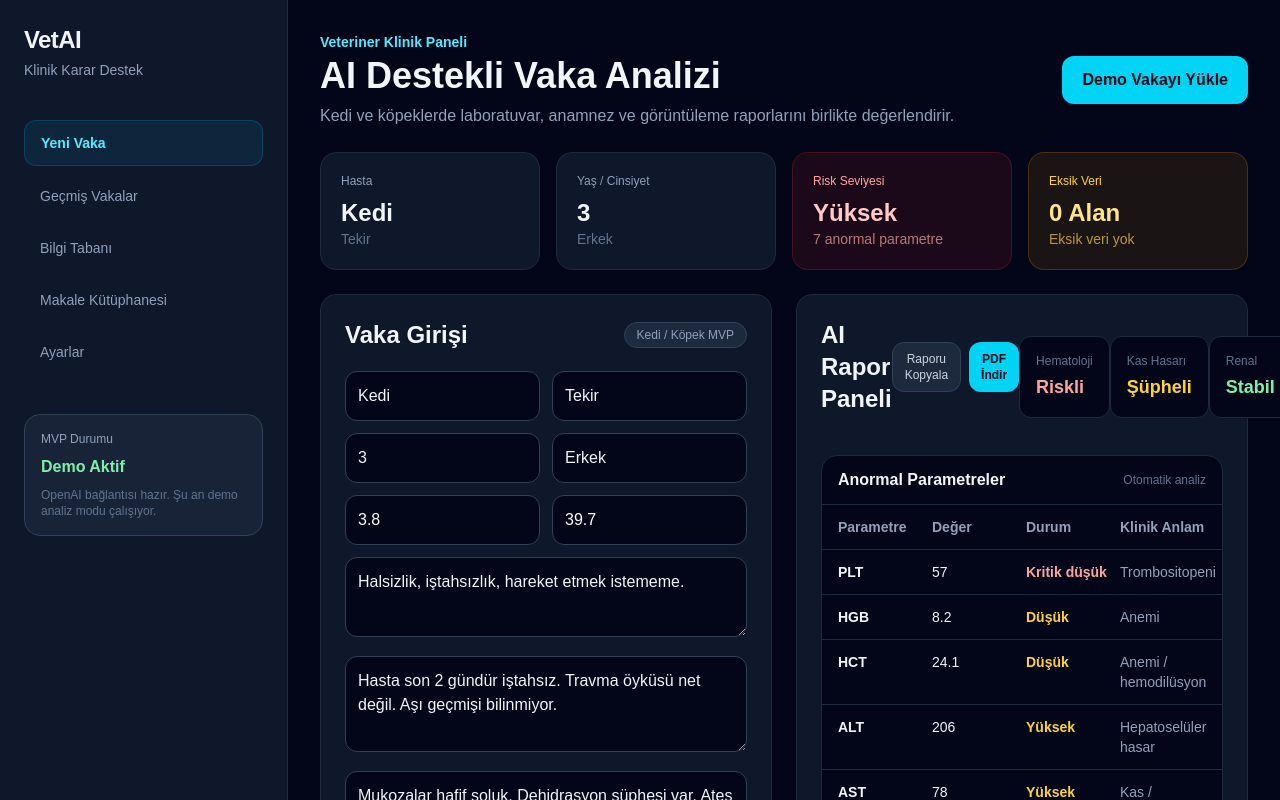
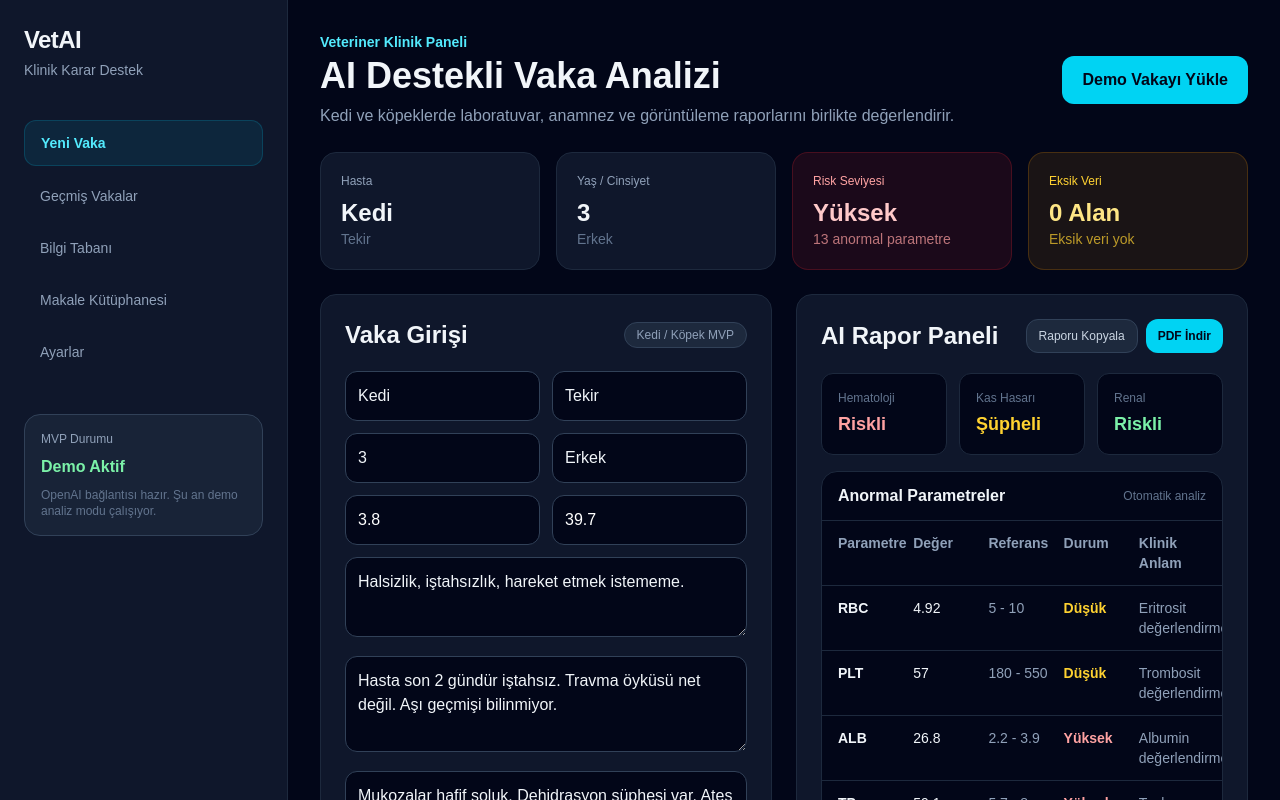
Before and after one commit to bertugegesargin-gif/vetai-clinic-assistant, a Next.js app: page / in a window 1280 px wide. Both pictures are taken after a click on the button "Demo Vakayı Yükle". Shown: the top 800 px of the page. Built offline with nearby package versions, Linux system fonts and the light colour scheme.

Commit message:
Finalized stable VetAI MVP

```diff
--- a/app/page.tsx
+++ b/app/page.tsx
@@ -1,6 +1,80 @@
 "use client";
 
 import { useState } from "react";
+
+type SpeciesKey = "kedi" | "kopek";
+type Range = { min: number; max: number };
+type RangeTable = Record<string, Range>;
+type AbnormalRow = [string, number, string, string, string];
+
+const referenceRanges: Record<SpeciesKey, RangeTable> = {
+  kedi: {
+    WBC: { min: 5.5, max: 19.5 },
+    Neu: { min: 2.5, max: 12.5 },
+    Lym: { min: 1.5, max: 7.0 },
+    Mon: { min: 0.0, max: 0.9 },
+    Eos: { min: 0.0, max: 1.5 },
+    RBC: { min: 5.0, max: 10.0 },
+    HGB: { min: 8.0, max: 15.0 },
+    HCT: { min: 24, max: 45 },
+    MCV: { min: 39, max: 55 },
+    MCH: { min: 12.5, max: 17.5 },
+    MCHC: { min: 30, max: 36 },
+    RDW: { min: 14, max: 18 },
+    PLT: { min: 180, max: 550 },
+    MPV: { min: 8, max: 15 },
+    ALB: { min: 2.2, max: 3.9 },
+    TP: { min: 5.7, max: 8.0 },
+    GLOB: { min: 2.8, max: 5.1 },
+    GLU: { min: 70, max: 150 },
+    BUN: { min: 16, max: 36 },
+    CREA: { min: 0.8, max: 2.4 },
+    ALT: { min: 10, max: 145 },
+    AST: { min: 0, max: 48 },
+    ALP: { min: 0, max: 90 },
+    GGT: { min: 0, max: 10 },
+    CK: { min: 0, max: 315 },
+    Ca: { min: 8.2, max: 11.8 },
+    P: { min: 2.5, max: 6.8 },
+    T_BIL: { min: 0.0, max: 0.4 },
+    CHOL: { min: 75, max: 220 },
+    AMY: { min: 500, max: 1500 },
+    LIP: { min: 0, max: 200 },
+  },
+  kopek: {
+    WBC: { min: 6.0, max: 17.0 },
+    Neu: { min: 3.0, max: 11.5 },
+    Lym: { min: 1.0, max: 4.8 },
+    Mon: { min: 0.2, max: 1.4 },
+    Eos: { min: 0.1, max: 1.2 },
+    RBC: { min: 5.5, max: 8.5 },
+    HGB: { min: 12.0, max: 18.0 },
+    HCT: { min: 37, max: 55 },
+    MCV: { min: 60, max: 77 },
+    MCH: { min: 19, max: 24 },
+    MCHC: { min: 32, max: 36 },
+    RDW: { min: 11, max: 15 },
+    PLT: { min: 200, max: 500 },
+    MPV: { min: 7, max: 12 },
+    ALB: { min: 2.3, max: 4.0 },
+    TP: { min: 5.2, max: 8.2 },
+    GLOB: { min: 2.3, max: 5.2 },
+    GLU: { min: 70, max: 120 },
+    BUN: { min: 7, max: 27 },
+    CREA: { min: 0.5, max: 1.8 },
+    ALT: { min: 10, max: 125 },
+    AST: { min: 0, max: 50 },
+    ALP: { min: 20, max: 150 },
+    GGT: { min: 0, max: 12 },
+    CK: { min: 10, max: 200 },
+    Ca: { min: 9.0, max: 11.7 },
+    P: { min: 2.5, max: 6.0 },
+    T_BIL: { min: 0.0, max: 0.3 },
+    CHOL: { min: 110, max: 320 },
+    AMY: { min: 300, max: 1100 },
+    LIP: { min: 0, max: 180 },
+  },
+};
 
 export default function Home() {
   const [species, setSpecies] = useState("");
@@ -17,71 +91,114 @@ const [temperature, setTemperature] = useState("");
   const [xrayReport, setXrayReport] = useState("");
   const [result, setResult] = useState("");
   const [loading, setLoading] = useState(false);
-function getValue(text: string, key: string) {
-  const regex = new RegExp(`${key}\\s*:?\\s*([0-9.]+)`, "i");
-  const match = text.match(regex);
 
-  return match ? Number(match[1]) : null;
+  function getSpeciesKey(): SpeciesKey {
+    const value = species.toLowerCase();
+    if (value.includes("köpek") || value.includes("kopek")) return "kopek";
+    return "kedi";
   }
 
-function getAbnormalParameters() {
-  const plt = getValue(hemogram, "PLT");
-  const hgb = getValue(hemogram, "HGB");
-  const hct = getValue(hemogram, "HCT");
+  function normalizeKey(key: string) {
+    if (key === "T-BIL" || key === "TBIL") return "T_BIL";
+    if (key === "TC") return "CHOL";
+    if (key === "a-AMY" || key === "AMYL" || key === "AMYLASE") return "AMY";
+    return key;
+  }
 
-  const alt = getValue(biochemistry, "ALT");
-  const ast = getValue(biochemistry, "AST");
-  const ck = getValue(biochemistry, "CK");
-  const ca = getValue(biochemistry, "Ca");
+  function getReferenceRange(parameter: string) {
+    return referenceRanges[getSpeciesKey()][normalizeKey(parameter)];
+  }
 
-  const rows = [];
+  function getValue(text: string, key: string) {
+    const variants = [key];
 
-  if (plt !== null && plt < 100)
-    rows.push(["PLT", plt, "Kritik düşük", "Trombositopeni"]);
+    if (key === "T_BIL") variants.push("T-BIL", "TBIL");
+    if (key === "CHOL") variants.push("CHOL", "TC");
+    if (key === "AMY") variants.push("a-AMY", "AMYL", "AMYLASE");
+    if (key === "Neu") variants.push("Neu#", "NEU");
+    if (key === "Lym") variants.push("Lym#", "LYM");
+    if (key === "Mon") variants.push("Mon#", "MON");
+    if (key === "Eos") variants.push("Eos#", "EOS");
 
-  if (hgb !== null && hgb < 9)
-    rows.push(["HGB", hgb, "Düşük", "Anemi"]);
+    for (const variant of variants) {
+      const escaped = variant.replace(/[.*+?^${}()|[\]\\]/g, "\\$&");
+      const regex = new RegExp(`(^|\\n)\\s*${escaped}\\s*:?\\s*([0-9.]+)`, "i");
+      const match = text.match(regex);
+      if (match) return Number(match[2]);
+    }
 
-  if (hct !== null && hct < 30)
-    rows.push(["HCT", hct, "Düşük", "Anemi / hemodilüsyon"]);
+    return null;
+  }
 
-  if (alt !== null && alt > 145)
-    rows.push(["ALT", alt, "Yüksek", "Hepatoselüler hasar"]);
+  function getParameterStatus(parameter: string, value: number) {
+    const range = getReferenceRange(parameter);
+    if (!range) return null;
+    if (value < range.min) return "Düşük";
+    if (value > range.max) return "Yüksek";
+    return "Normal";
+  }
 
-  if (ast !== null && ast > 48)
-    rows.push(["AST", ast, "Yüksek", "Kas / karaciğer ilişkili"]);
+  function getAbnormalParameters(): AbnormalRow[] {
+    const parameters = [
+      { key: "WBC", source: hemogram, meaning: "Lökosit yanıtı" },
+      { key: "Neu", source: hemogram, meaning: "Nötrofil yanıtı" },
+      { key: "Lym", source: hemogram, meaning: "Lenfosit yanıtı" },
+      { key: "Mon", source: hemogram, meaning: "Monosit yanıtı" },
+      { key: "Eos", source: hemogram, meaning: "Eozinofil yanıtı" },
+      { key: "RBC", source: hemogram, meaning: "Eritrosit değerlendirmesi" },
+      { key: "HGB", source: hemogram, meaning: "Anemi değerlendirmesi" },
+      { key: "HCT", source: hemogram, meaning: "Hematokrit değerlendirmesi" },
+      { key: "MCV", source: hemogram, meaning: "Eritrosit hacmi" },
+      { key: "MCH", source: hemogram, meaning: "Eritrosit hemoglobini" },
+      { key: "MCHC", source: hemogram, meaning: "Hemoglobin konsantrasyonu" },
+      { key: "RDW", source: hemogram, meaning: "Eritrosit dağılımı" },
+      { key: "PLT", source: hemogram, meaning: "Trombosit değerlendirmesi" },
+      { key: "MPV", source: hemogram, meaning: "Trombosit hacmi" },
+      { key: "ALB", source: biochemistry, meaning: "Albumin değerlendirmesi" },
+      { key: "TP", source: biochemistry, meaning: "Toplam protein" },
+      { key: "GLOB", source: biochemistry, meaning: "Globulin değerlendirmesi" },
+      { key: "GLU", source: biochemistry, meaning: "Glukoz değerlendirmesi" },
+      { key: "BUN", source: biochemistry, meaning: "Üre azotu / renal değerlendirme" },
+      { key: "CREA", source: biochemistry, meaning: "Kreatinin / renal değerlendirme" },
+      { key: "ALT", source: biochemistry, meaning: "Hepatoselüler hasar" },
+      { key: "AST", source: biochemistry, meaning: "Kas / karaciğer ilişkili" },
+      { key: "ALP", source: biochemistry, meaning: "Kolestaz / hepatobilier değerlendirme" },
+      { key: "GGT", source: biochemistry, meaning: "Hepatobilier değerlendirme" },
+      { key: "CK", source: biochemistry, meaning: "Kas hasarı" },
+      { key: "Ca", source: biochemistry, meaning: "Kalsiyum dengesi" },
+      { key: "P", source: biochemistry, meaning: "Fosfor dengesi" },
+      { key: "T_BIL", source: biochemistry, meaning: "Bilirubin değerlendirmesi" },
+      { key: "CHOL", source: biochemistry, meaning: "Kolesterol değerlendirmesi" },
+      { key: "AMY", source: biochemistry, meaning: "Amilaz değerlendirmesi" },
+      { key: "LIP", source: biochemistry, meaning: "Lipaz değerlendirmesi" },
+    ];
 
-  if (ck !== null && ck > 315)
-    rows.push(["CK", ck, "Çok yüksek", "Kas hasarı şüphesi"]);
+    const rows: AbnormalRow[] = [];
 
-  if (ca !== null && ca < 1.95)
-    rows.push(["Ca", ca, "Düşük", "Hipokalsemi"]);
+    parameters.forEach((param) => {
+      const value = getValue(param.source, param.key);
+      const range = getReferenceRange(param.key);
+
+      if (value === null || !range) return;
+
+      const status = getParameterStatus(param.key, value);
+
+      if (status && status !== "Normal") {
+        rows.push([
+          param.key,
+          value,
+          `${range.min} - ${range.max}`,
+          status,
+          param.meaning,
+        ]);
+      }
+    });
 
     return rows;
   }
+
   function getRiskSummary() {
-  function getMissingData() {
-  const missing = [];
-
-  if (!species) missing.push("Tür");
-  if (!breed) missing.push("Irk");
-  if (!age) missing.push("Yaş");
-  if (!gender) missing.push("Cinsiyet");
-
-  if (!weight) missing.push("Kilo");
-  if (!temperature) missing.push("Ateş");
-
-  if (!complaint) missing.push("Şikayet");
-  if (!anamnesis) missing.push("Anamnez");
-  if (!exam) missing.push("Fizik muayene");
-
-  if (!hemogram) missing.push("Hemogram");
-  if (!biochemistry) missing.push("Biyokimya");
-
-  return missing;
-}
     const abnormalCount = getAbnormalParameters().length;
-
     const plt = getValue(hemogram, "PLT");
     const hgb = getValue(hemogram, "HGB");
     const hct = getValue(hemogram, "HCT");
@@ -90,15 +207,15 @@ function getRiskSummary() {
     const bun = getValue(biochemistry, "BUN");
 
     const hematologyRisk =
-    (plt !== null && plt < 100) ||
-    (hgb !== null && hgb < 9) ||
-    (hct !== null && hct < 30);
+      (plt !== null && plt < (getReferenceRange("PLT")?.min ?? 100)) ||
+      (hgb !== null && hgb < (getReferenceRange("HGB")?.min ?? 9)) ||
+      (hct !== null && hct < (getReferenceRange("HCT")?.min ?? 30));
 
-  const muscleRisk = ck !== null && ck > 315;
+    const muscleRisk = ck !== null && ck > (getReferenceRange("CK")?.max ?? 315);
 
     const renalRisk =
-    (crea !== null && crea > 180) ||
-    (bun !== null && bun > 13.8);
+      (crea !== null && crea > (getReferenceRange("CREA")?.max ?? 180)) ||
+      (bun !== null && bun > (getReferenceRange("BUN")?.max ?? 13.8));
 
     let generalRisk = "Düşük";
     if (abnormalCount >= 2) generalRisk = "Orta";
@@ -113,6 +230,7 @@ function getRiskSummary() {
       renal: renalRisk ? "Riskli" : "Stabil",
     };
   }
+
   function getMissingData() {
     const missing = [];
 
@@ -131,6 +249,7 @@ function getMissingData() {
 
     return missing;
   }
+
   async function analyze() {
     setLoading(true);
     setResult("");
@@ -143,6 +262,8 @@ function getMissingData() {
           species,
           breed,
           age,
+          weight,
+          temperature,
           sex,
           complaint,
           anamnesis,
@@ -197,9 +318,11 @@ CK: 2045`);
   function copyReport() {
     navigator.clipboard.writeText(result);
   }
+
   function downloadPDF() {
     window.print();
   }
+
   return (
     <main className="min-h-screen bg-slate-950 text-slate-100">
       <div className="flex min-h-screen">
@@ -300,19 +423,8 @@ function downloadPDF() {
                 <input value={breed} onChange={(e) => setBreed(e.target.value)} placeholder="Irk" className="bg-slate-950 border border-slate-700 rounded-xl p-3" />
                 <input value={age} onChange={(e) => setAge(e.target.value)} placeholder="Yaş" className="bg-slate-950 border border-slate-700 rounded-xl p-3" />
                 <input value={sex} onChange={(e) => setSex(e.target.value)} placeholder="Cinsiyet" className="bg-slate-950 border border-slate-700 rounded-xl p-3" />
-                <input
-  value={weight}
-  onChange={(e) => setWeight(e.target.value)}
-  placeholder="Kilo (kg)"
-className="bg-slate-950 border border-slate-700 rounded-xl p-3 text-white"
-/>
-
-<input
-  value={temperature}
-  onChange={(e) => setTemperature(e.target.value)}
-  placeholder="Ateş (°C)"
-  className="bg-slate-950 border border-slate-700 rounded-xl p-3 text-white"
-/>
+                <input value={weight} onChange={(e) => setWeight(e.target.value)} placeholder="Kilo (kg)" className="bg-slate-950 border border-slate-700 rounded-xl p-3 text-white" />
+                <input value={temperature} onChange={(e) => setTemperature(e.target.value)} placeholder="Ateş (°C)" className="bg-slate-950 border border-slate-700 rounded-xl p-3 text-white" />
               </div>
 
               <textarea value={complaint} onChange={(e) => setComplaint(e.target.value)} placeholder="Şikayet" className="w-full bg-slate-950 border border-slate-700 rounded-xl p-3 h-20 mt-3" />
@@ -337,7 +449,6 @@ className="bg-slate-950 border border-slate-700 rounded-xl p-3 text-white"
 
             <div className="rounded-2xl bg-slate-900 border border-slate-800 p-6">
               <div className="flex items-center justify-between mb-5">
-<div className="flex items-center justify-between mb-5">
                 <h2 className="text-2xl font-bold">AI Rapor Paneli</h2>
 
                 <div className="flex gap-2">
@@ -356,18 +467,22 @@ className="bg-slate-950 border border-slate-700 rounded-xl p-3 text-white"
                   </button>
                 </div>
               </div>
+
+              <div className="grid grid-cols-1 md:grid-cols-3 gap-3 mb-4">
                 <div className="rounded-xl bg-slate-950 border border-slate-800 p-4">
                   <div className="text-xs text-slate-500">Hematoloji</div>
                   <div className="text-lg font-bold text-red-300 mt-1">
                     {getRiskSummary().hematology}
                   </div>
                 </div>
+
                 <div className="rounded-xl bg-slate-950 border border-slate-800 p-4">
                   <div className="text-xs text-slate-500">Kas Hasarı</div>
                   <div className="text-lg font-bold text-amber-300 mt-1">
                     {getRiskSummary().muscle}
                   </div>
                 </div>
+
                 <div className="rounded-xl bg-slate-950 border border-slate-800 p-4">
                   <div className="text-xs text-slate-500">Renal</div>
                   <div className="text-lg font-bold text-green-300 mt-1">
@@ -375,19 +490,18 @@ className="bg-slate-950 border border-slate-700 rounded-xl p-3 text-white"
                   </div>
                 </div>
               </div>
+
               <div className="mb-4 rounded-2xl bg-slate-950 border border-slate-800 overflow-hidden">
                 <div className="px-4 py-3 border-b border-slate-800 flex items-center justify-between">
                   <h3 className="font-bold">Anormal Parametreler</h3>
-
-    <span className="text-xs text-slate-500">
-      Otomatik analiz
-    </span>
+                  <span className="text-xs text-slate-500">Otomatik analiz</span>
                 </div>
 
                 <div className="divide-y divide-slate-800 text-sm">
-    <div className="grid grid-cols-4 gap-2 px-4 py-3 text-slate-400 font-semibold">
+                  <div className="grid grid-cols-5 gap-2 px-4 py-3 text-slate-400 font-semibold">
                     <div>Parametre</div>
                     <div>Değer</div>
+                    <div>Referans</div>
                     <div>Durum</div>
                     <div>Klinik Anlam</div>
                   </div>
@@ -401,30 +515,26 @@ className="bg-slate-950 border border-slate-700 rounded-xl p-3 text-white"
                   {getAbnormalParameters().map((row, index) => (
                     <div
                       key={index}
-        className="grid grid-cols-4 gap-2 px-4 py-3"
+                      className="grid grid-cols-5 gap-2 px-4 py-3"
                     >
                       <div className="font-semibold">{row[0]}</div>
-
                       <div>{row[1]}</div>
-
+                      <div className="text-slate-400">{row[2]}</div>
                       <div
                         className={
-            String(row[2]).includes("Kritik") ||
-            String(row[2]).includes("Çok")
+                          row[3] === "Yüksek"
                             ? "text-red-300 font-bold"
                             : "text-amber-300 font-bold"
                         }
                       >
-          {row[2]}
-        </div>
-
-        <div className="text-slate-400">
                         {row[3]}
                       </div>
+                      <div className="text-slate-400">{row[4]}</div>
                     </div>
                   ))}
                 </div>
               </div>
+
               {!result && (
                 <div className="border border-dashed border-slate-700 rounded-2xl p-8 text-slate-500 min-h-[420px]">
                   Analiz sonucu burada gösterilecek.
```
Lines whose indentation alone changed are shown as unchanged.
